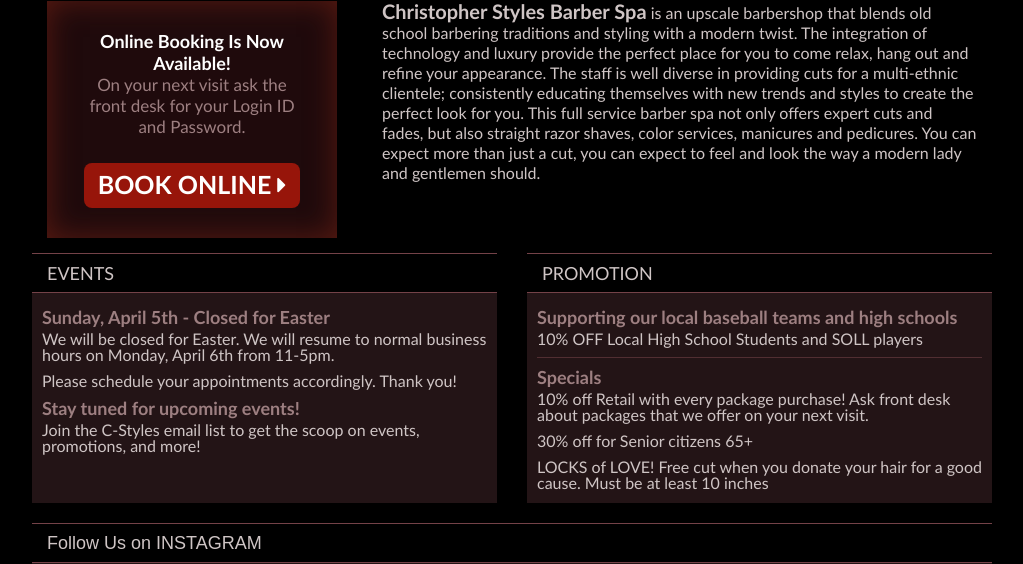
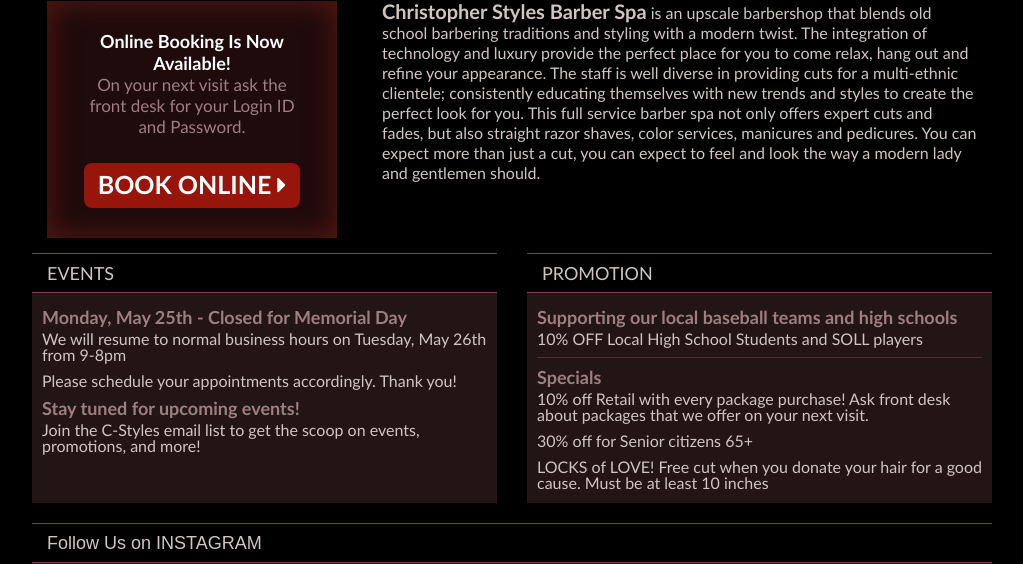
Before and after one commit to LisaSheaDesign/csbs, a PHP site: page / in a window 1280 px wide. Shown: the part 673-1237 px from the top of the page, without its empty margins (128-1151 px from the left). Run offline with PHP 8.4, Linux system fonts and the light colour scheme; some libraries are stand-ins or nearby versions.

Commit message:
update events Memorial Day

```diff
--- a/index.php
+++ b/index.php
@@ -85,9 +85,9 @@
 						<article class="col-md-6 events">
 						<h2>Events<span>+</span></h2>
 							<div class="promoBox">
-							<h3>Sunday, April 5th - Closed for Easter</h3>
-							<p>We will be closed for Easter. We will resume to normal business hours on Monday, April 6th from 11-5pm.</p>
-							<p> Please schedule your appointments accordingly. Thank you!</p>
+							<h3>Monday, May 25th - Closed for Memorial Day</h3>
+							<p>We will resume to normal business hours on Tuesday, May 26th from 9-8pm</p>
+							<p>Please schedule your appointments accordingly. Thank you!</p>
 							<h3>Stay tuned for upcoming events!</h3>
 							<p>Join the C-Styles email list to get the scoop on events, promotions, and more!</p>
 							</div>
```
